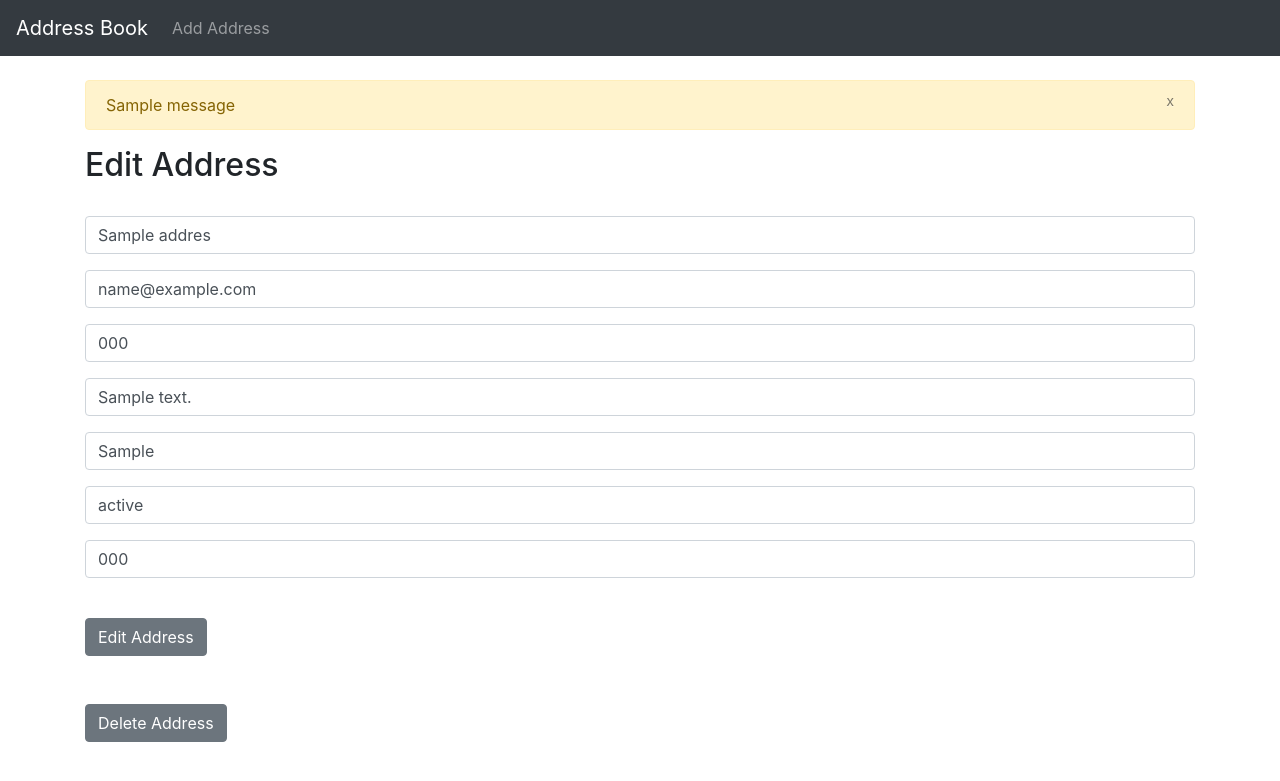
After one commit to ten120963/My-Address-Book, a Django app: page /edit/1 in a window 1280 px wide. The commit adds this page. Shown: the top 781 px of the page. Run offline with Django 3.2, Linux system fonts and the light colour scheme; tables that the repository leaves empty hold one stand-in row (values such as "Sample post"); one stand-in notice (Sample message) is shown; some libraries are stand-ins or nearby versions.

Commit message:
did all the things

```diff
--- a/address_book/templates/base.html
+++ b/address_book/templates/base.html
@@ -32,6 +32,16 @@
 
    	<br/>
    	<div class="container">
+   		{% if messages %}
+			{% for message in messages %}
+				<div class="alert alert-warning alert-dismissable" role="alert">
+					<button class="close" data-dismiss="alert">
+						<small><sup>x</sup></small>
+					</button>
+					{{ message }}
+				</div>
+			{% endfor %}
+		{% endif %}
 	    {% block content %}
 		{% endblock %}
 	</div>
--- /dev/null
+++ b/address_book/templates/edit.html
@@ -0,0 +1,51 @@
+{% extends 'base.html' %}
+
+{% block content %}
+
+<h2>Edit Address</h2>
+<br/>
+
+{% if get_address %}
+<form method="POST">
+		{% csrf_token %}
+
+	  <div class="form-group">
+	    <input type="text" class="form-control" id="exampleInputEmail1" aria-describedby="emailHelp" value="{{ get_address.name }}" name="name">
+	  </div>
+
+	  <div class="form-group">
+	    <input type="email" class="form-control" id="exampleInputEmail1" aria-describedby="emailHelp" value="{{ get_address.email }}" name="email">
+	  </div>
+
+	  <div class="form-group">
+	    <input type="text" class="form-control" id="exampleInputEmail1" aria-describedby="emailHelp" value="{{ get_address.phone }}" name="phone">
+	  </div>
+
+	  <div class="form-group">
+	    <input type="text" class="form-control" id="exampleInputEmail1" aria-describedby="emailHelp" value="{{ get_address.address }}" name="address">
+	  </div>
+
+	  <div class="form-group">
+	    <input type="text" class="form-control" id="exampleInputEmail1" aria-describedby="emailHelp" value="{{ get_address.city }}" name="city">
+	  </div>
+
+	  <div class="form-group">
+	    <input type="text" class="form-control" id="exampleInputEmail1" aria-describedby="emailHelp" value="{{ get_address.state }}" name="state">
+	  </div>
+
+	  <div class="form-group">
+	    <input type="text" class="form-control" id="exampleInputEmail1" aria-describedby="emailHelp" value="{{ get_address.zipcode }}" name="zipcode">
+	  </div>
+	  <br/>
+	  <button type="submit" class="btn btn-secondary">Edit Address</button>
+	</form>
+	<br/>
+	<br/>
+	<form method="POST" action="{% url 'delete' get_address.id %}">
+		{% csrf_token %}
+		<input type="hidden" value="{{ get_address.id }}" name="id">
+		<button type="submit" class="btn btn-secondary">Delete Address</button>
+	</form>
+
+{% endif %}
+{% endblock %}
--- a/address_book/urls.py
+++ b/address_book/urls.py
@@ -4,4 +4,6 @@ from . import views
 urlpatterns = [
 	path('', views.home, name="home"),
 	path('add_address', views.add_address, name="add_address"),
+	path('edit/<list_id>', views.edit, name="edit"),
+	path('delete/<list_id>', views.delete, name="delete"),
 ]
--- a/address_book/views.py
+++ b/address_book/views.py
@@ -1,7 +1,46 @@
 from django.shortcuts import render, redirect
+from .models import Address
+from .forms import AddressForm
+from django.contrib import messages
 
 def home(request):
-	return render(request, 'home.html', {})
+	all_addresses = Address.objects.all
+	return render(request, 'home.html', {'all_addresses': all_addresses})
 
 def add_address(request):
-	return render(request, 'add_address.html', {})
+	if request.method == "POST":
+		form = AddressForm(request.POST or None)
+		if form.is_valid():
+			form.save()
+			messages.success(request, ('Address Has Been Added!'))
+			return redirect('home')
+		else:
+			messages.success(request, ('Seems Like There Was An Error...'))
+			return render(request, 'add_address.html', {})
+	else:
+		return render(request, 'add_address.html', {})
+
+def edit(request, list_id):
+	if request.method == "POST":
+		current_address = Address.objects.get(pk=list_id)
+		form = AddressForm(request.POST or None, instance=current_address)
+		if form.is_valid():
+			form.save()
+			messages.success(request, ('Address Has Been Edited!'))
+			return redirect('home')
+		else:
+			messages.success(request, ('Seems Like There Was An Error...'))
+			return render(request, 'edit.html', {})
+	else:
+		get_address = Address.objects.get(pk=list_id)
+		return render(request, 'edit.html', {'get_address': get_address})
+
+def delete(request, list_id):
+	if request.method == "POST":
+		current_address = Address.objects.get(pk=list_id)
+		current_address.delete()
+		messages.success(request, ('Address Has Been Deleted!'))
+		return redirect('home')
+	else:
+		messages.success(request, ('Nothing To See Here...'))
+		return redirect('home')
```
Also changed, not shown: address_book/forms.py (added, +7 -0 lines), address_book/templates/add_address.html (+34 -0 lines), address_book/templates/home.html (+29 -1 lines).
